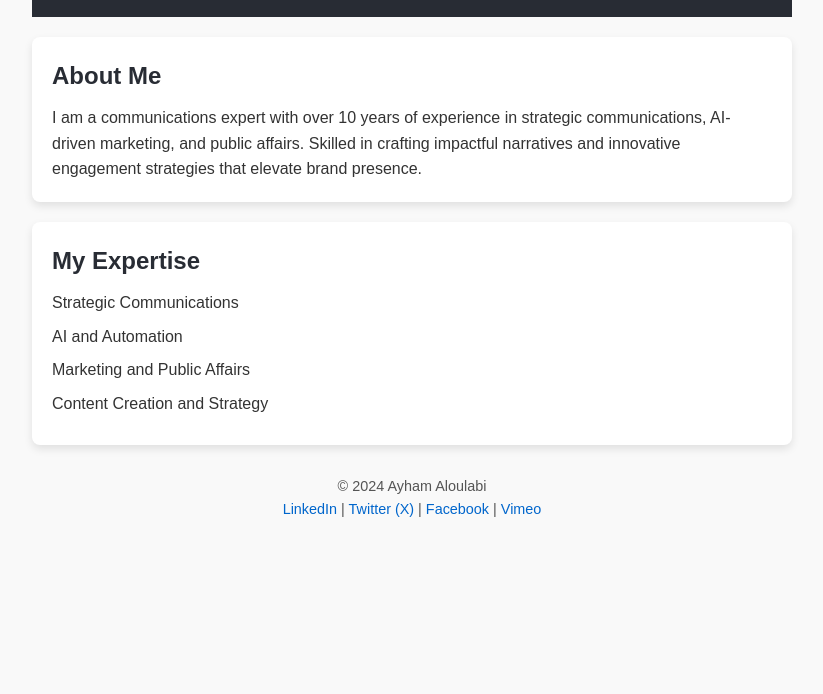
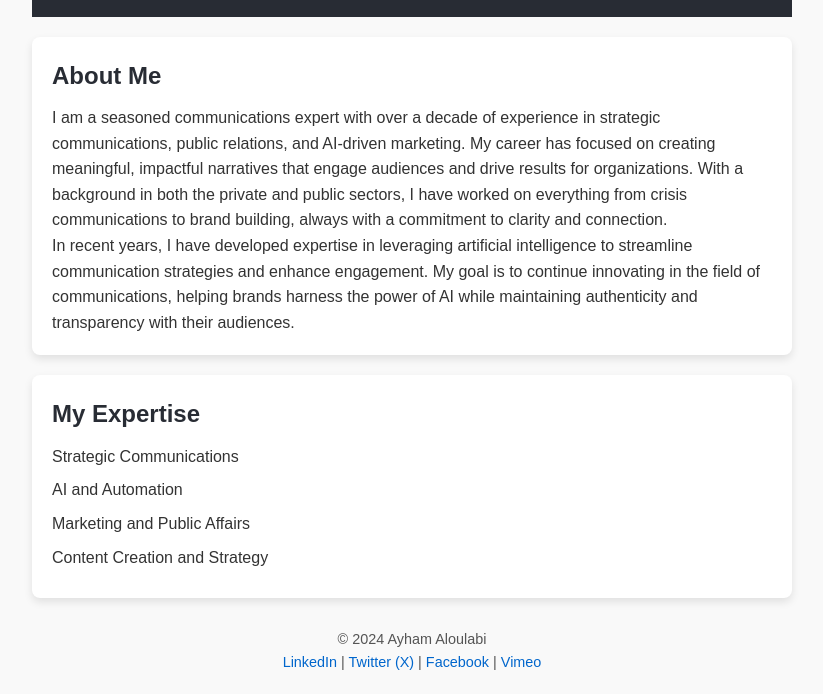
Before and after one commit to ayham-aloulabi/ayham-aloulabi.github.io, a plain HTML site: page index.html in a window 1280 px wide. Shown: the part 166-860 px from the top of the page, without its empty margins (228-1051 px from the left). Before the commit the page ends 800 px from the top, so only its background shows below. Drawn offline with Linux system fonts and the light colour scheme.

Commit message:
Update index.html

```diff
--- a/index.html
+++ b/index.html
@@ -14,9 +14,11 @@
         </header>
 
         <section class="about">
-            <h2>About Me</h2>
-            <p>I am a communications expert with over 10 years of experience in strategic communications, AI-driven marketing, and public affairs. Skilled in crafting impactful narratives and innovative engagement strategies that elevate brand presence.</p>
-        </section>
+    <h2>About Me</h2>
+    <p>I am a seasoned communications expert with over a decade of experience in strategic communications, public relations, and AI-driven marketing. My career has focused on creating meaningful, impactful narratives that engage audiences and drive results for organizations. With a background in both the private and public sectors, I have worked on everything from crisis communications to brand building, always with a commitment to clarity and connection.</p>
+    <p>In recent years, I have developed expertise in leveraging artificial intelligence to streamline communication strategies and enhance engagement. My goal is to continue innovating in the field of communications, helping brands harness the power of AI while maintaining authenticity and transparency with their audiences.</p>
+</section>
+
 
         <section class="expertise">
             <h2>My Expertise</h2>
```
